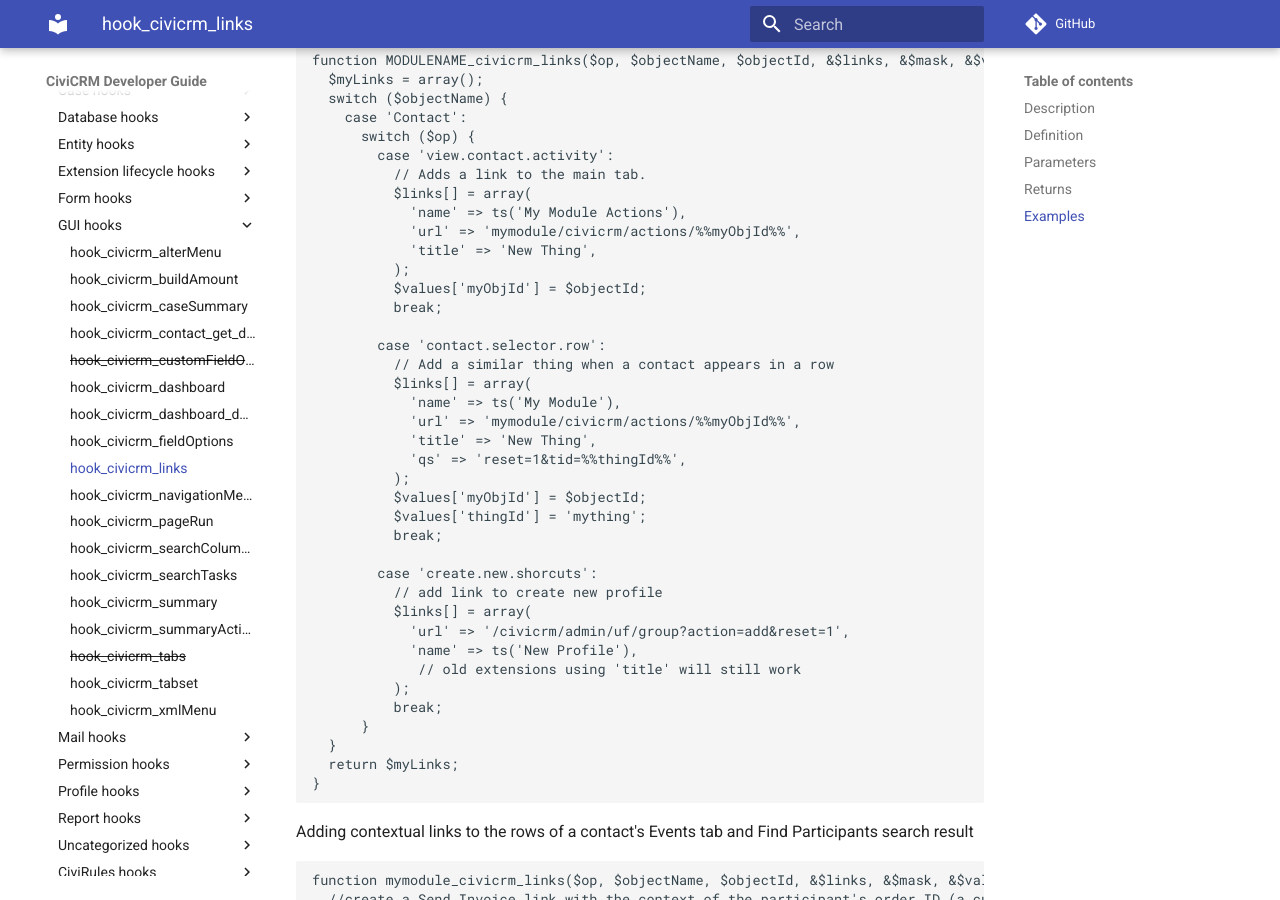
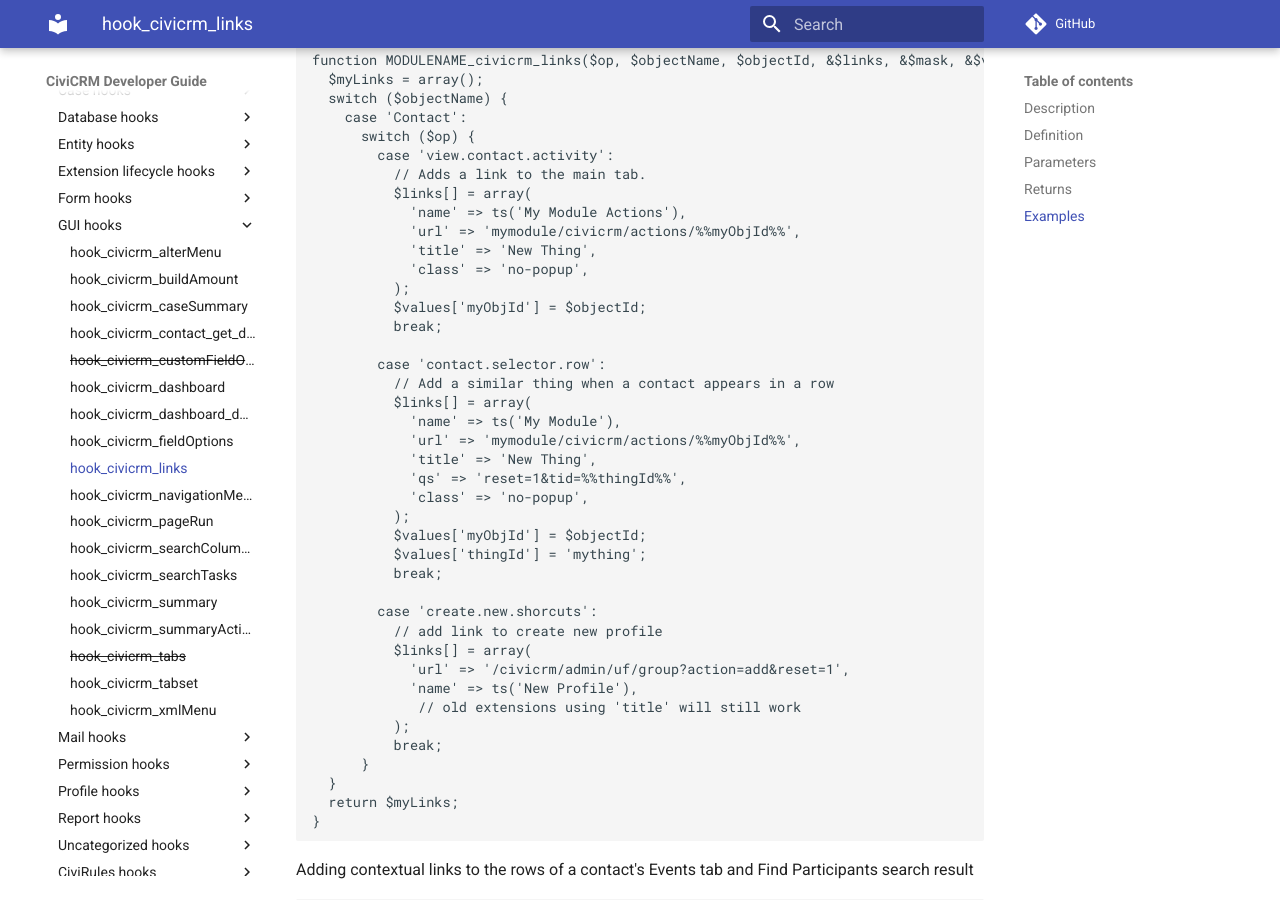
Before and after one commit to civicrm/civicrm-dev-docs, an MkDocs documentation site: the page built from docs/hooks/hook_civicrm_links.md, in a window 1280 px wide and 900 px high, scrolled down 1420 px. Built offline with MkDocs 1.6.1 and Material for MkDocs 9.7.7, drawn with Linux system fonts in a browser that asks for light colours; comment, search, counter and statistics services are not loaded; old or Windows-style settings are respelled for this version of MkDocs.

Commit message:
for non civicrm links class=no-popup is needed
related to https://issues.civicrm.org/jira/browse/CRM-20187

```diff
--- a/docs/hooks/hook_civicrm_links.md
+++ b/docs/hooks/hook_civicrm_links.md
@@ -79,6 +79,7 @@ function MODULENAME_civicrm_links($op, $objectName, $objectId, &$links, &$mask,
             'name' => ts('My Module Actions'),
             'url' => 'mymodule/civicrm/actions/%%myObjId%%',
             'title' => 'New Thing',
+            'class' => 'no-popup',
           );
           $values['myObjId'] = $objectId;
           break;
@@ -90,6 +91,7 @@ function MODULENAME_civicrm_links($op, $objectName, $objectId, &$links, &$mask,
             'url' => 'mymodule/civicrm/actions/%%myObjId%%',
             'title' => 'New Thing',
             'qs' => 'reset=1&tid=%%thingId%%',
+            'class' => 'no-popup',
           );
           $values['myObjId'] = $objectId;
           $values['thingId'] = 'mything';
```
